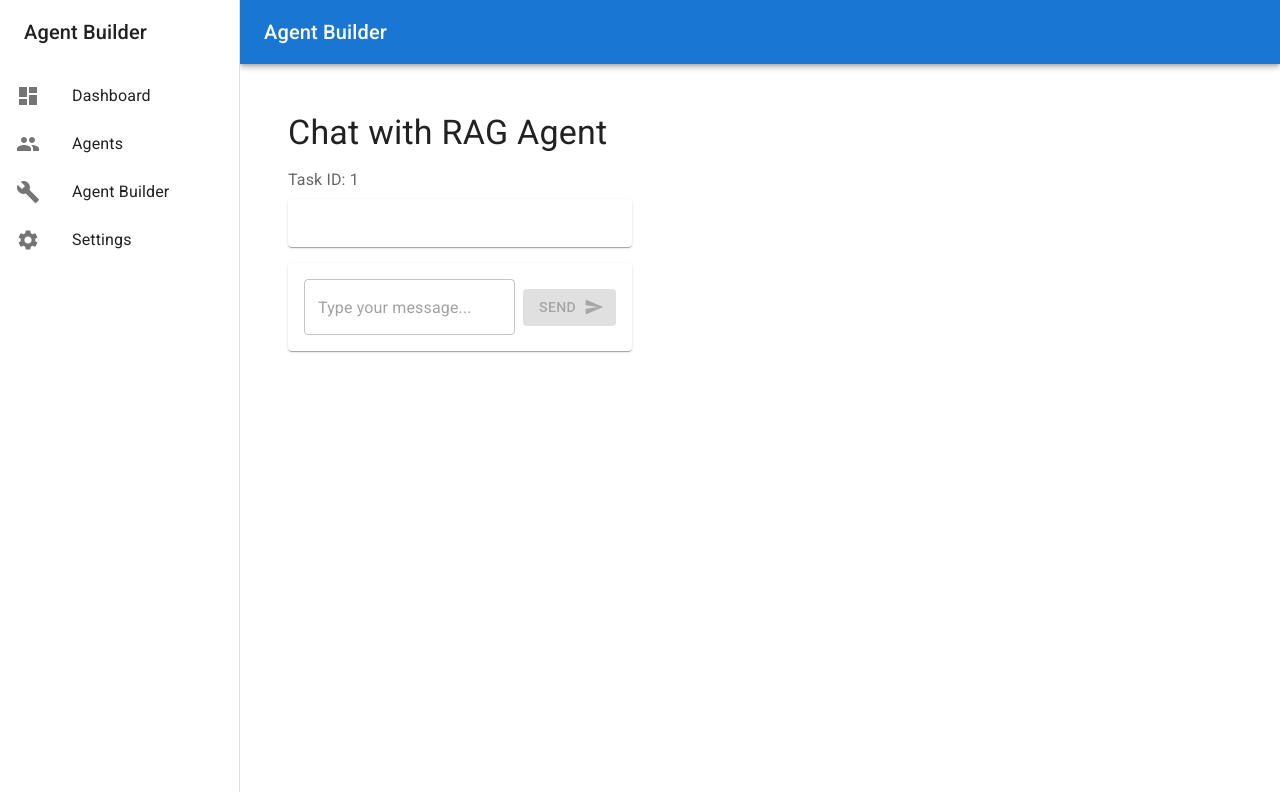
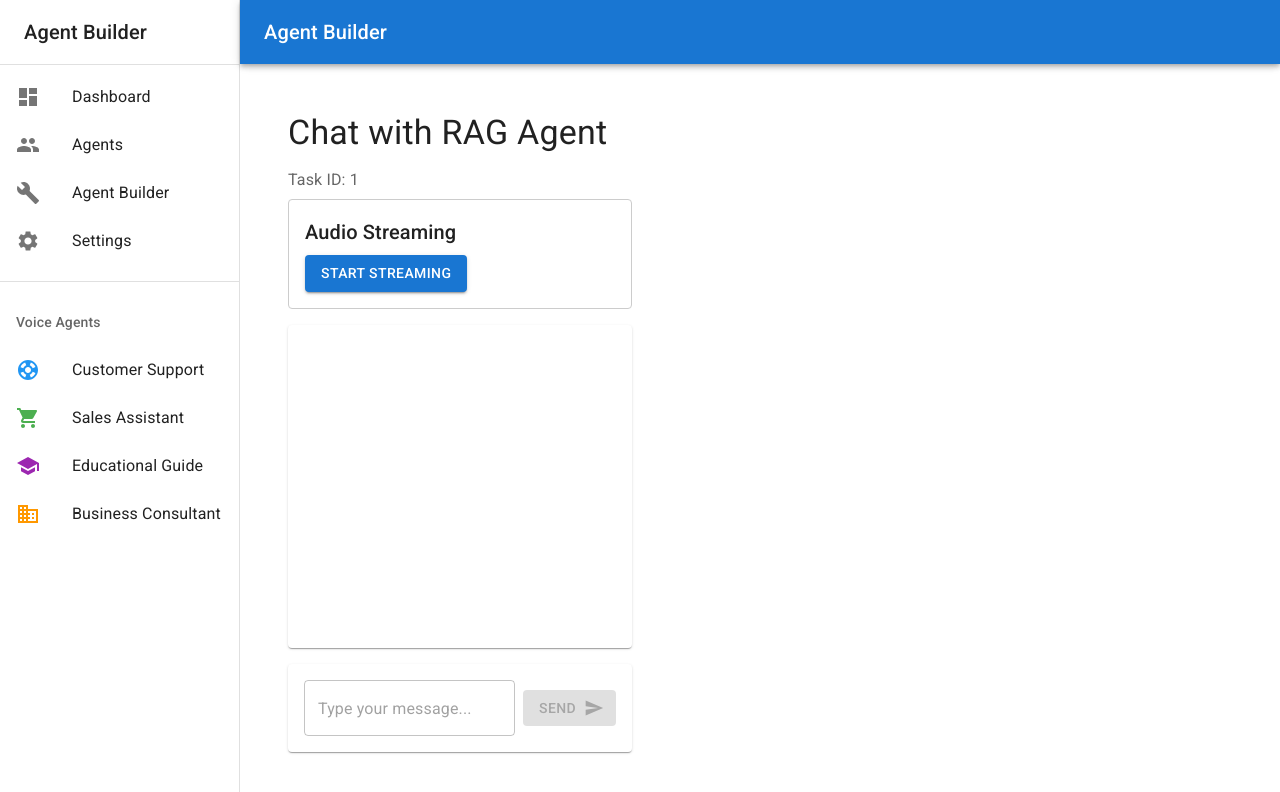
Before and after one commit to yusharth/doc-query-ai, a React (Create React App) app: page /chat/1 in a window 1280 px wide. Shown: the top 792 px of the page. Built offline with nearby package versions, Linux system fonts and the light colour scheme.

Commit message:
adding layout etc

```diff
--- a/src/App.js
+++ b/src/App.js
@@ -10,6 +10,7 @@ import AgentBuilder from './pages/AgentBuilder';
 import AgentList from './pages/AgentList';
 import Settings from './pages/Settings';
 import Chat from './pages/Chat';
+import VoiceAgent from './pages/VoiceAgent';
 
 // Import components
 import Layout from './components/Layout';
@@ -41,6 +42,7 @@ function App() {
                 <Route path="/builder" element={<AgentBuilder />} />
                 <Route path="/settings" element={<Settings />} />
                 <Route path="/chat/:taskId" element={<Chat />} />
+                <Route path="/voice-agent" element={<VoiceAgent />} />
               </Routes>
             </Box>
           </Layout>
--- a/src/components/Layout.js
+++ b/src/components/Layout.js
@@ -14,6 +14,8 @@ import {
   Typography,
   useTheme,
   useMediaQuery,
+  Divider,
+  ListSubheader,
 } from '@mui/material';
 import {
   Menu as MenuIcon,
@@ -21,6 +23,11 @@ import {
   Build as BuildIcon,
   People as PeopleIcon,
   Settings as SettingsIcon,
+  Mic as MicIcon,
+  Support as SupportIcon,
+  ShoppingCart as ShoppingCartIcon,
+  School as SchoolIcon,
+  Business as BusinessIcon,
 } from '@mui/icons-material';
 
 const drawerWidth = 240;
@@ -31,6 +38,28 @@ const menuItems = [
   { text: 'Agent Builder', icon: <BuildIcon />, path: '/builder' },
   { text: 'Settings', icon: <SettingsIcon />, path: '/settings' },
 ];
+
+const voiceAgents = [
+  { text: 'Customer Support', icon: <SupportIcon />, path: '/voice-agent', type: 'support' },
+  { text: 'Sales Assistant', icon: <ShoppingCartIcon />, path: '/voice-agent', type: 'sales' },
+  { text: 'Educational Guide', icon: <SchoolIcon />, path: '/voice-agent', type: 'education' },
+  { text: 'Business Consultant', icon: <BusinessIcon />, path: '/voice-agent', type: 'business' },
+];
+
+const getAgentColor = (type) => {
+  switch (type) {
+    case 'support':
+      return '#2196f3'; // Blue
+    case 'sales':
+      return '#4caf50'; // Green
+    case 'education':
+      return '#9c27b0'; // Purple
+    case 'business':
+      return '#ff9800'; // Orange
+    default:
+      return '#1976d2'; // Default blue
+  }
+};
 
 function Layout({ children }) {
   const [mobileOpen, setMobileOpen] = useState(false);
@@ -43,23 +72,48 @@ function Layout({ children }) {
     setMobileOpen(!mobileOpen);
   };
 
+  const handleNavigation = (path, type) => {
+    if (path === '/voice-agent' && type) {
+      // Store the selected agent type in sessionStorage
+      sessionStorage.setItem('selectedVoiceAgent', type);
+    }
+    navigate(path);
+    if (isMobile) {
+      setMobileOpen(false);
+    }
+  };
+
   const drawer = (
-    <Box>
+    <Box sx={{ height: '100%', display: 'flex', flexDirection: 'column' }}>
       <Toolbar>
         <Typography variant="h6" noWrap component="div">
           Agent Builder
         </Typography>
       </Toolbar>
-      <List>
+      <Divider />
+      <List sx={{ flexGrow: 1 }}>
         {menuItems.map((item) => (
           <ListItem
             button
             key={item.text}
-            onClick={() => navigate(item.path)}
+            onClick={() => handleNavigation(item.path)}
             selected={location.pathname === item.path}
           >
             <ListItemIcon>{item.icon}</ListItemIcon>
             <ListItemText primary={item.text} />
+          </ListItem>
+        ))}
+        <Divider sx={{ my: 2 }} />
+        <ListSubheader>Voice Agents</ListSubheader>
+        {voiceAgents.map((agent) => (
+          <ListItem
+            button
+            key={agent.text}
+            onClick={() => handleNavigation(agent.path, agent.type)}
+            selected={location.pathname === agent.path && sessionStorage.getItem('selectedVoiceAgent') === agent.type}
+          >
+            <ListItemIcon sx={{ color: getAgentColor(agent.type) }}>{agent.icon}</ListItemIcon>
+            <ListItemText primary={agent.text} />
           </ListItem>
         ))}
       </List>
@@ -67,13 +121,14 @@ function Layout({ children }) {
   );
 
   return (
-    <Box sx={{ display: 'flex' }}>
+    <Box sx={{ display: 'flex', minHeight: '100vh' }}>
       <CssBaseline />
       <AppBar
         position="fixed"
         sx={{
           width: { sm: `calc(100% - ${drawerWidth}px)` },
           ml: { sm: `${drawerWidth}px` },
+          zIndex: theme.zIndex.drawer + 1,
         }}
       >
         <Toolbar>
@@ -105,7 +160,11 @@ function Layout({ children }) {
             }}
             sx={{
               display: { xs: 'block', sm: 'none' },
-              '& .MuiDrawer-paper': { boxSizing: 'border-box', width: drawerWidth },
+              '& .MuiDrawer-paper': {
+                boxSizing: 'border-box',
+                width: drawerWidth,
+                height: '100%',
+              },
             }}
           >
             {drawer}
@@ -115,7 +174,11 @@ function Layout({ children }) {
             variant="permanent"
             sx={{
               display: { xs: 'none', sm: 'block' },
-              '& .MuiDrawer-paper': { boxSizing: 'border-box', width: drawerWidth },
+              '& .MuiDrawer-paper': {
+                boxSizing: 'border-box',
+                width: drawerWidth,
+                height: '100%',
+              },
             }}
             open
           >
@@ -129,9 +192,12 @@ function Layout({ children }) {
           flexGrow: 1,
           p: 3,
           width: { sm: `calc(100% - ${drawerWidth}px)` },
-          mt: '64px',
+          minHeight: '100vh',
+          display: 'flex',
+          flexDirection: 'column',
         }}
       >
+        <Toolbar /> {/* This creates space for the fixed AppBar */}
         {children}
       </Box>
     </Box>
--- a/src/pages/Chat.js
+++ b/src/pages/Chat.js
@@ -14,6 +14,7 @@ import {
 } from '@mui/material';
 import { Send as SendIcon } from '@mui/icons-material';
 import API_URL from '../config/api';
+import AudioStream from '../components/AudioStream';
 
 function Chat() {
   const { taskId } = useParams();
@@ -131,6 +132,10 @@ function Chat() {
         Task ID: {taskId}
       </Typography>
 
+      <Box sx={{ mb: 2 }}>
+        <AudioStream />
+      </Box>
+
       <Paper
         sx={{
           flex: 1,
```
